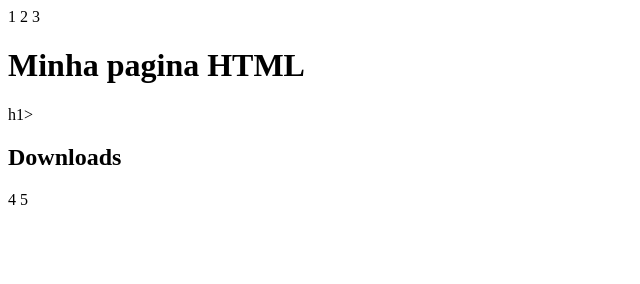
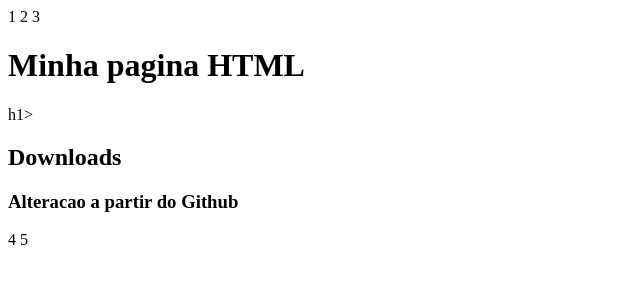
Before and after one commit to BrunoBizerra88/gama-no-github, a plain HTML site: page index.html in a window 1280 px wide. Shown: the whole page, without its empty margins (0-640 px from the left). Drawn offline with Linux system fonts and the light colour scheme.

Commit message:
Update index.html
Atualização no arquivo index.html do desafio

```diff
--- a/index.html
+++ b/index.html
@@ -2,5 +2,6 @@
 2	<body>
 3		<h1> Minha pagina HTML</h1>h1>
 		<h2> Downloads </h2>
+		<h3> Alteracao a partir do Github </h3>
 4	</body>
 5 </html>
```
